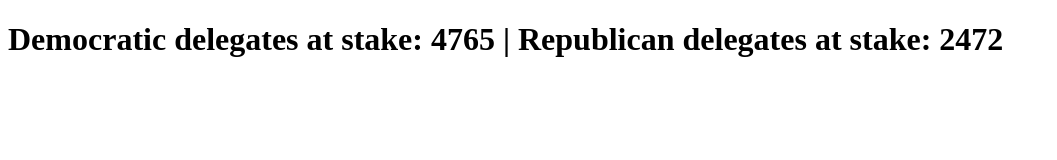
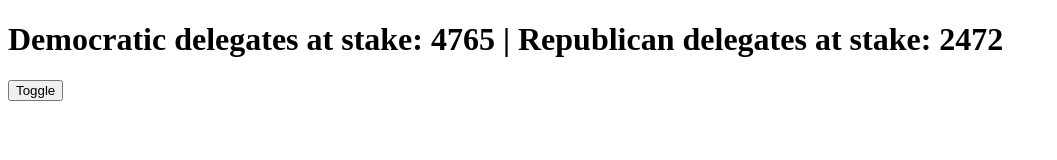
Before and after one commit to ChunHLi/Software-Development-Term-2, a plain HTML site: page hw05/index.html in a window 1280 px wide. Shown: the whole page, without its empty margins (0-1057 px from the left). Drawn offline with nearby package versions, Linux system fonts and the light colour scheme.

Commit message:
Update index.html

```diff
--- a/hw05/index.html
+++ b/hw05/index.html
@@ -5,6 +5,7 @@
   </head>
   <body>
     <h1>Democratic delegates at stake: 4765 | Republican delegates at stake: 2472</h1>
+    <button onclick="toggle()">Toggle</button>
     <br>
   </body>
   <script src="https://d3js.org/d3.v3.min.js" charset="utf-8"></script>
```
